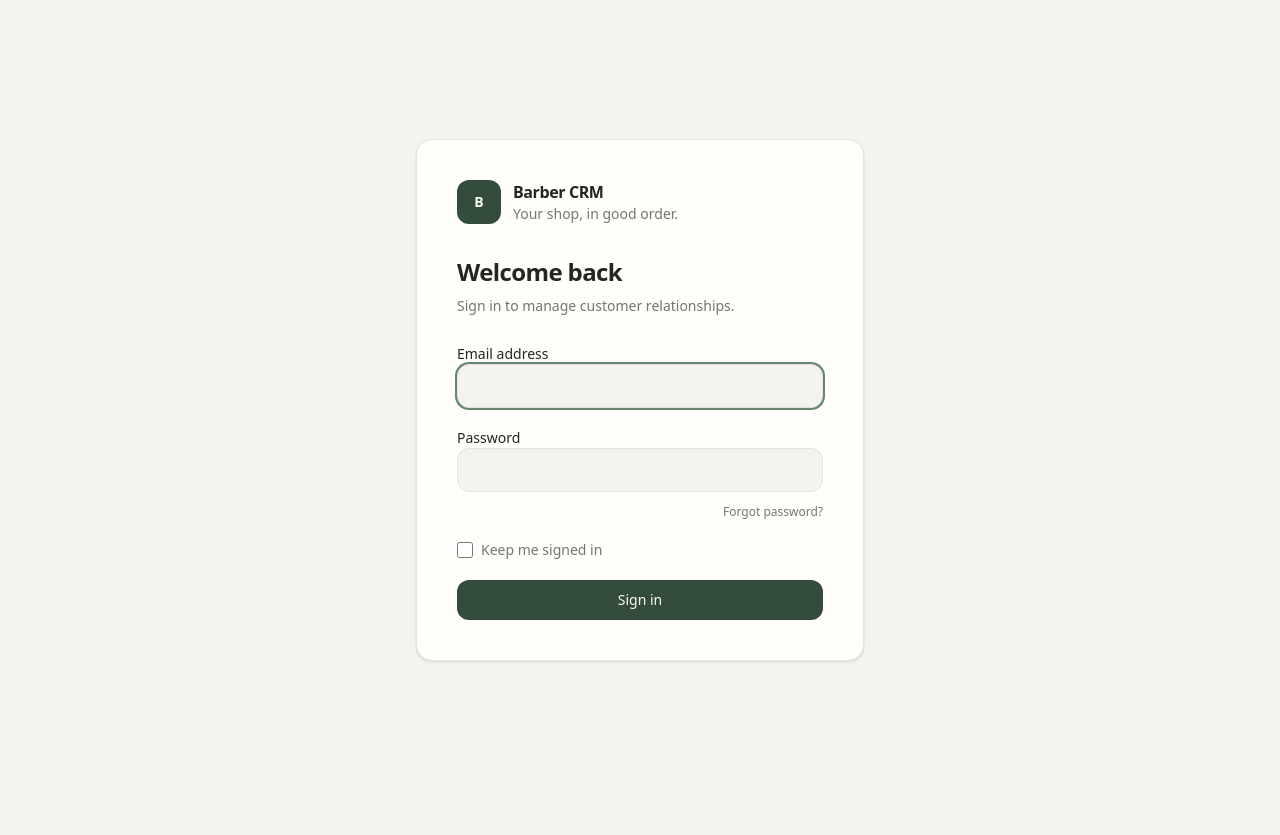
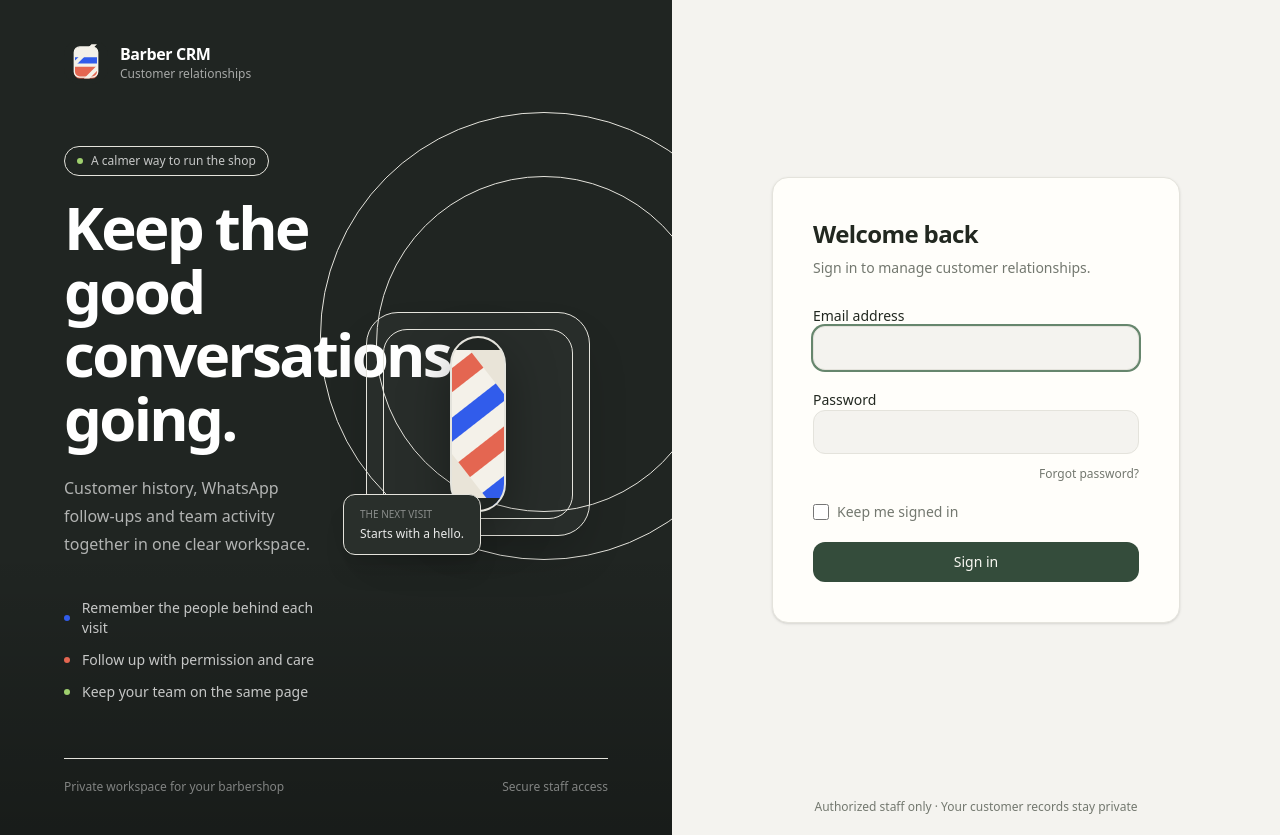
Before and after one commit to oyinlola-tech/barber-crm, a Laravel app: page /login in a window 1280 px wide. Before the commit the page ends 662 px from the top, so only its background shows below. Run offline with Laravel 12, Linux system fonts and the light colour scheme; style sheets or scripts are compiled from the project's sources; parts of the project's set-up code (start-up, migrations or seed data) failed here and were passed over; some libraries are stand-ins or nearby versions.

Commit message:
feat: brand auth and dashboard surfaces

```diff
--- a/resources/css/app.css
+++ b/resources/css/app.css
@@ -87,3 +87,27 @@ input {
     background: var(--accent);
     color: var(--accent-foreground);
 }
+
+@keyframes barber-pole-drift {
+    from {
+        background-position: 0 0;
+    }
+    to {
+        background-position: 0 52px;
+    }
+}
+
+.auth-pole-stripes {
+    animation: barber-pole-drift 5s linear infinite;
+}
+
+@media (prefers-reduced-motion: reduce) {
+    *,
+    *::before,
+    *::after {
+        scroll-behavior: auto !important;
+        animation-duration: 0.01ms !important;
+        animation-iteration-count: 1 !important;
+        transition-duration: 0.01ms !important;
+    }
+}
--- a/resources/js/app.tsx
+++ b/resources/js/app.tsx
@@ -3,6 +3,7 @@ import type { ResolvedComponent } from '@inertiajs/react';
 import { createRoot } from 'react-dom/client';
 import type { ComponentType, ReactNode } from 'react';
 import DashboardLayout from '@/layouts/dashboard-layout';
+import AuthLayout from '@/layouts/auth-layout';
 
 const pages = import.meta.glob<{ default: ComponentType }>('./pages/**/*.tsx');
 
@@ -17,17 +18,13 @@ void createInertiaApp({
 
         const page = await loadPage();
         const component = page.default as ResolvedComponent;
-        const standalonePages = new Set([
-            'auth/login',
-            'auth/forgot-password',
-            'auth/reset-password',
-            'auth/two-factor-challenge',
-            'auth/confirm-password',
-            'auth/verify-email',
-            'staff/accept-invitation',
-        ]);
-
-        if (!standalonePages.has(name) && component.layout === undefined) {
+        const isAuthPage =
+            name.startsWith('auth/') || name === 'staff/accept-invitation';
+        if (isAuthPage && component.layout === undefined) {
+            component.layout = (content: ReactNode): ReactNode => (
+                <AuthLayout>{content}</AuthLayout>
+            );
+        } else if (component.layout === undefined) {
             component.layout = (content: ReactNode): ReactNode => (
                 <DashboardLayout>{content}</DashboardLayout>
             );
--- /dev/null
+++ b/resources/js/components/brand/brand-mark.tsx
@@ -0,0 +1,38 @@
+type BrandMarkProps = {
+    compact?: boolean;
+    inverse?: boolean;
+};
+
+export function BrandMark({
+    compact = false,
+    inverse = false,
+}: BrandMarkProps) {
+    return (
+        <span className="inline-flex items-center gap-3">
+            <img
+                alt=""
+                aria-hidden="true"
+                className={
+                    compact ? 'size-9 rounded-xl' : 'size-11 rounded-2xl'
+                }
+                height={compact ? 36 : 44}
+                src="/brand/barber-crm-mark.svg"
+                width={compact ? 36 : 44}
+            />
+            <span className="min-w-0">
+                <span
+                    className={`block font-semibold tracking-tight ${inverse ? 'text-white' : 'text-foreground'}`}
+                >
+                    Barber CRM
+                </span>
+                {!compact && (
+                    <span
+                        className={`block text-xs ${inverse ? 'text-white/60' : 'text-muted-foreground'}`}
+                    >
+                        Customer relationships
+                    </span>
+                )}
+            </span>
+        </span>
+    );
+}
--- /dev/null
+++ b/resources/js/layouts/auth-layout.tsx
@@ -0,0 +1,96 @@
+import type { ReactNode } from 'react';
+import { BrandMark } from '@/components/brand/brand-mark';
+
+type AuthLayoutProps = {
+    children: ReactNode;
+};
+
+export default function AuthLayout({ children }: AuthLayoutProps) {
+    return (
+        <div className="grid min-h-screen bg-background lg:grid-cols-[minmax(0,1.05fr)_minmax(480px,0.95fr)]">
+            <aside className="relative hidden min-h-screen overflow-hidden bg-[#202522] text-white lg:flex lg:flex-col lg:justify-between lg:px-12 lg:py-10 xl:px-16">
+                <div
+                    aria-hidden="true"
+                    className="pointer-events-none absolute inset-0 overflow-hidden"
+                >
+                    <div className="absolute -right-24 top-28 size-[28rem] rounded-full border border-white/10" />
+                    <div className="absolute -right-10 top-44 size-[21rem] rounded-full border border-white/10" />
+                    <div className="absolute bottom-0 left-0 h-72 w-full bg-gradient-to-t from-black/25 to-transparent" />
+                </div>
+
+                <div className="relative z-10">
+                    <BrandMark inverse />
+                </div>
+
+                <div className="relative z-10 grid flex-1 grid-cols-[minmax(0,1fr)_210px] items-center gap-5 xl:grid-cols-[minmax(0,1fr)_260px]">
+                    <div className="max-w-xl py-14">
+                        <p className="mb-5 inline-flex items-center gap-2 rounded-full border border-white/15 px-3 py-1.5 text-xs font-medium text-white/75">
+                            <span className="size-1.5 rounded-full bg-[#9fd06e]" />
+                            A calmer way to run the shop
+                        </p>
+                        <h1 className="max-w-lg text-5xl font-semibold leading-[1.06] tracking-[-0.045em] xl:text-6xl">
+                            Keep the good conversations going.
+                        </h1>
+                        <p className="mt-6 max-w-md text-base leading-7 text-white/65">
+                            Customer history, WhatsApp follow-ups and team
+                            activity together in one clear workspace.
+                        </p>
+                        <div className="mt-10 grid gap-3 text-sm text-white/75">
+                            <p className="flex items-center gap-3">
+                                <span className="size-1.5 rounded-full bg-[#315CEB]" />
+                                Remember the people behind each visit
+                            </p>
+                            <p className="flex items-center gap-3">
+                                <span className="size-1.5 rounded-full bg-[#E46651]" />
+                                Follow up with permission and care
+                            </p>
+                            <p className="flex items-center gap-3">
+                                <span className="size-1.5 rounded-full bg-[#9fd06e]" />
+                                Keep your team on the same page
+                            </p>
+                        </div>
+                    </div>
+
+                    <div
+                        aria-hidden="true"
+                        className="relative mx-auto grid size-44 place-items-center rounded-[2rem] border border-white/10 bg-white/[0.035] shadow-2xl shadow-black/20 xl:size-56"
+                    >
+                        <div className="absolute inset-4 rounded-[1.5rem] border border-white/10" />
+                        <div className="relative h-36 w-12 overflow-hidden rounded-full border-2 border-[#e9e4d8] bg-[#e9e4d8] shadow-[0_18px_50px_rgba(0,0,0,.35)] xl:h-44 xl:w-14">
+                            <div className="absolute inset-0 -rotate-[38deg] scale-150">
+                                <div className="auth-pole-stripes absolute inset-0 bg-[repeating-linear-gradient(0deg,#315CEB_0px,#315CEB_13px,#F4F1E9_13px,#F4F1E9_26px,#E46651_26px,#E46651_39px,#F4F1E9_39px,#F4F1E9_52px)]" />
+                            </div>
+                            <div className="absolute inset-x-0 top-0 h-3 rounded-t-full bg-[#202522]" />
+                            <div className="absolute inset-x-0 bottom-0 h-3 rounded-b-full bg-[#202522]" />
+                        </div>
+                        <div className="absolute -bottom-5 -left-6 rounded-xl border border-white/10 bg-[#292f2b] px-4 py-3 shadow-xl">
+                            <p className="text-[10px] font-medium text-white/45">
+                                THE NEXT VISIT
+                            </p>
+                            <p className="mt-1 text-xs font-medium text-white/90">
+                                Starts with a hello.
+                            </p>
+                        </div>
+                    </div>
+                </div>
+
+                <footer className="relative z-10 flex items-center justify-between gap-4 border-t border-white/10 pt-5 text-xs text-white/45">
+                    <span>Private workspace for your barbershop</span>
+                    <span>Secure staff access</span>
+                </footer>
+            </aside>
+
+            <section className="relative flex min-h-screen flex-col bg-background">
+                <div className="absolute left-5 top-5 lg:hidden">
+                    <BrandMark compact />
+                </div>
+                <div className="flex flex-1 items-center justify-center px-4 py-20 sm:px-8 lg:px-12">
+                    <div className="w-full max-w-md">{children}</div>
+                </div>
+                <footer className="flex items-center justify-center px-5 pb-5 text-center text-xs text-muted-foreground">
+                    Authorized staff only · Your customer records stay private
+                </footer>
+            </section>
+        </div>
+    );
+}
--- a/resources/js/layouts/dashboard-layout.tsx
+++ b/resources/js/layouts/dashboard-layout.tsx
@@ -88,9 +88,14 @@ export default function DashboardLayout({ children }: DashboardLayoutProps) {
                     className="flex h-16 items-center gap-3 border-b px-5"
                     href="/dashboard"
                 >
-                    <span className="grid size-9 place-items-center rounded-xl bg-primary text-primary-foreground">
-                        <Scissors aria-hidden="true" size={18} />
-                    </span>
+                    <img
+                        alt=""
+                        aria-hidden="true"
+                        className="size-9 rounded-xl"
+                        height={36}
+                        src="/brand/barber-crm-mark.svg"
+                        width={36}
+                    />
                     <span className="min-w-0">
                         <span className="block truncate text-sm font-semibold">
                             {page.props.currentBusiness?.name ?? 'Barber CRM'}
@@ -161,7 +166,14 @@ export default function DashboardLayout({ children }: DashboardLayoutProps) {
                             className="flex min-w-0 items-center gap-2 font-semibold"
                             href="/dashboard"
                         >
-                            <Scissors aria-hidden="true" size={18} />
+                            <img
+                                alt=""
+                                aria-hidden="true"
+                                className="size-8 shrink-0 rounded-lg"
+                                height={32}
+                                src="/brand/barber-crm-mark.svg"
+                                width={32}
+                            />
                             <span className="truncate">
                                 {page.props.currentBusiness?.name ??
                                     'Barber CRM'}
--- a/resources/js/pages/auth/confirm-password.tsx
+++ b/resources/js/pages/auth/confirm-password.tsx
@@ -13,7 +13,7 @@ export default function ConfirmPasswordPage() {
     }
 
     return (
-        <main className="flex min-h-screen items-center justify-center px-5 py-12">
+        <main className="flex items-center justify-center px-5 py-12">
             <Head title="Confirm your password" />
             <section className="w-full max-w-md rounded-2xl border bg-card p-8 shadow-sm sm:p-10">
                 <h1 className="text-2xl font-semibold tracking-tight">
--- a/resources/js/pages/auth/forgot-password.tsx
+++ b/resources/js/pages/auth/forgot-password.tsx
@@ -15,7 +15,7 @@ export default function ForgotPasswordPage({ status }: ForgotPasswordProps) {
     }
 
     return (
-        <main className="flex min-h-screen items-center justify-center px-5 py-12">
+        <main className="flex items-center justify-center px-5 py-12">
             <Head title="Reset your password" />
             <section className="w-full max-w-md rounded-2xl border bg-card p-8 shadow-sm sm:p-10">
                 <h1 className="text-2xl font-semibold tracking-tight">
--- a/resources/js/pages/auth/login.tsx
+++ b/resources/js/pages/auth/login.tsx
@@ -11,22 +11,9 @@ export default function LoginPage() {
     }
 
     return (
-        <main className="flex min-h-screen items-center justify-center px-5 py-12">
+        <main className="flex items-center justify-center px-5 py-12">
             <Head title="Sign in" />
             <section className="w-full max-w-md rounded-2xl border bg-card p-8 shadow-sm sm:p-10">
-                <div className="mb-8 flex items-center gap-3">
-                    <div className="grid size-11 place-items-center rounded-xl bg-primary text-sm font-bold text-primary-foreground">
-                        B
-                    </div>
-                    <div>
-                        <p className="font-semibold tracking-tight">
-                            Barber CRM
-                        </p>
-                        <p className="text-sm text-muted-foreground">
-                            Your shop, in good order.
-                        </p>
-                    </div>
-                </div>
                 <div className="mb-7 space-y-2">
                     <h1 className="text-2xl font-semibold tracking-tight">
                         Welcome back
--- a/resources/js/pages/auth/reset-password.tsx
+++ b/resources/js/pages/auth/reset-password.tsx
@@ -24,7 +24,7 @@ export default function ResetPasswordPage({
     }
 
     return (
-        <main className="flex min-h-screen items-center justify-center px-5 py-12">
+        <main className="flex items-center justify-center px-5 py-12">
             <Head title="Choose a new password" />
             <section className="w-full max-w-md rounded-2xl border bg-card p-8 shadow-sm sm:p-10">
                 <h1 className="text-2xl font-semibold tracking-tight">
--- a/resources/js/pages/auth/two-factor-challenge.tsx
+++ b/resources/js/pages/auth/two-factor-challenge.tsx
@@ -13,7 +13,7 @@ export default function TwoFactorChallengePage() {
     }
 
     return (
-        <main className="flex min-h-screen items-center justify-center px-5 py-12">
+        <main className="flex items-center justify-center px-5 py-12">
             <Head title="Two-factor verification" />
             <section className="w-full max-w-md rounded-2xl border bg-card p-8 shadow-sm sm:p-10">
                 <h1 className="text-2xl font-semibold tracking-tight">
--- a/resources/js/pages/auth/verify-email.tsx
+++ b/resources/js/pages/auth/verify-email.tsx
@@ -13,7 +13,7 @@ export default function VerifyEmailPage({ status }: VerifyEmailPageProps) {
     }
 
     return (
-        <main className="flex min-h-screen items-center justify-center px-5 py-12">
+        <main className="flex items-center justify-center px-5 py-12">
             <Head title="Verify your email" />
             <section className="w-full max-w-md rounded-2xl border bg-card p-8 shadow-sm sm:p-10">
                 <p className="text-sm font-medium text-primary">
--- a/resources/js/pages/dashboard/index.tsx
+++ b/resources/js/pages/dashboard/index.tsx
@@ -1,5 +1,5 @@
 import { Head, Link } from '@inertiajs/react';
-import { MessageCircle, Scissors, Users } from 'lucide-react';
+import { ArrowUpRight, MessageCircle, Scissors, Users } from 'lucide-react';
 import type { ReactNode } from 'react';
 
 type RecentCustomer = {
@@ -125,6 +125,71 @@ export default function DashboardPage({
                         )}
                     </div>
                 </header>
+
+                <section className="relative mt-6 overflow-hidden rounded-3xl bg-[#202522] px-6 py-8 text-white shadow-xl shadow-black/10 sm:px-9 sm:py-10">
+                    <div
+                        aria-hidden="true"
+                        className="pointer-events-none absolute -right-16 -top-32 size-96 rounded-full border border-white/10"
+                    />
+                    <div
+                        aria-hidden="true"
+                        className="pointer-events-none absolute -right-4 -top-20 size-72 rounded-full border border-white/10"
+                    />
+                    <div className="relative grid gap-8 lg:grid-cols-[minmax(0,1fr)_auto] lg:items-end">
+                        <div className="max-w-2xl">
+                            <p className="text-sm font-medium text-[#b9d3ad]">
+                                Your shop, in good order
+                            </p>
+                            <h2 className="mt-3 text-3xl font-semibold tracking-tight sm:text-4xl">
+                                Make every visit the start of the next one.
+                            </h2>
+                            <p className="mt-3 max-w-xl text-sm leading-6 text-white/65 sm:text-base">
+                                Keep customer details close, record completed
+                                visits, and follow up with care through
+                                WhatsApp.
+                            </p>
+                        </div>
+                        <div className="flex flex-wrap gap-3">
+                            <Link
+                                className="inline-flex h-11 items-center gap-2 rounded-xl bg-[#dfe9d8] px-4 text-sm font-semibold text-[#202522] transition hover:bg-white focus-visible:outline-none focus-visible:ring-2 focus-visible:ring-white"
+                                href="/customers"
+                            >
+                                View customers{' '}
+                                <ArrowUpRight aria-hidden="true" size={16} />
+                            </Link>
+                            <Link
+                                className="inline-flex h-11 items-center gap-2 rounded-xl border border-white/20 px-4 text-sm font-medium text-white transition hover:bg-white/10 focus-visible:outline-none focus-visible:ring-2 focus-visible:ring-white"
+                                href="/inbox"
+                            >
+                                Open inbox{' '}
+                                <MessageCircle aria-hidden="true" size={16} />
+                            </Link>
+                        </div>
+                    </div>
+                    <div className="relative mt-8 flex flex-wrap gap-x-8 gap-y-3 border-t border-white/10 pt-5 text-sm text-white/70">
+                        <span>
+                            <strong className="text-white">
+                                {analytics.customer_count.toLocaleString()}
+                            </strong>{' '}
+                            customers
+                        </span>
+                        <span>
+                            <strong className="text-white">
+                                {analytics.pending_follow_up_count.toLocaleString()}
+                            </strong>{' '}
+                            follow-ups pending
+                        </span>
+                        <span className="inline-flex items-center gap-2">
+                            <span
+                                className={`size-2 rounded-full ${analytics.whatsapp_connected ? 'bg-[#b9d3ad]' : 'bg-amber-300'}`}
+                            />
+                            WhatsApp{' '}
+                            {analytics.whatsapp_connected
+                                ? 'connected'
+                                : 'setup needed'}
+                        </span>
+                    </div>
+                </section>
 
                 <section
                     aria-label="CRM statistics"
--- a/resources/js/pages/staff/accept-invitation.tsx
+++ b/resources/js/pages/staff/accept-invitation.tsx
@@ -31,7 +31,7 @@ export default function AcceptStaffInvitationPage() {
     }
 
     return (
-        <main className="grid min-h-screen place-items-center bg-muted/30 p-4">
+        <main className="grid place-items-center p-4">
             <Head title="Accept staff invitation" />
             <section className="w-full max-w-md rounded-2xl border bg-card p-6 shadow-sm sm:p-8">
                 <p className="text-sm text-muted-foreground">
```
Also changed, not shown: public/brand/barber-crm-mark.svg (added).
